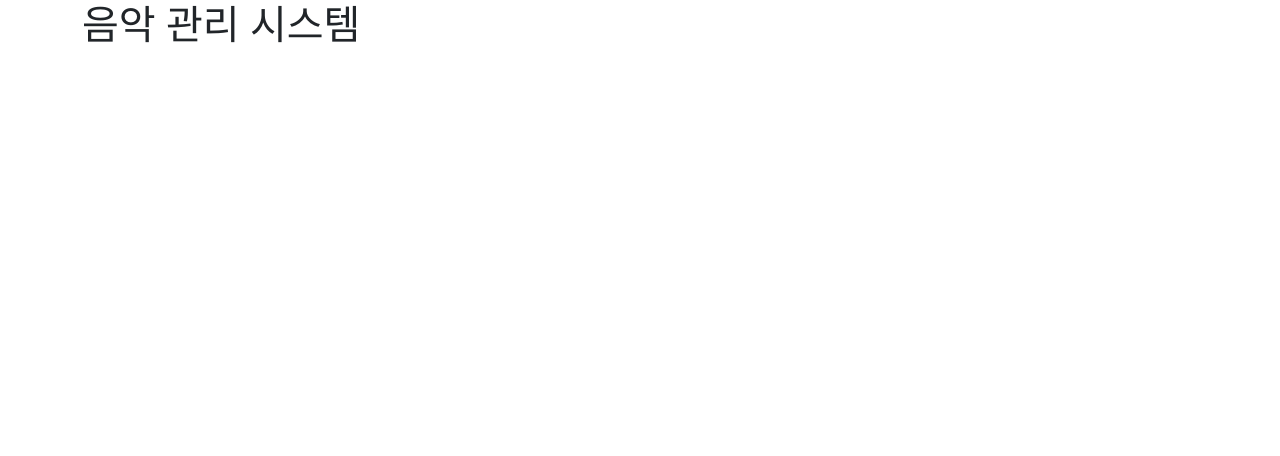
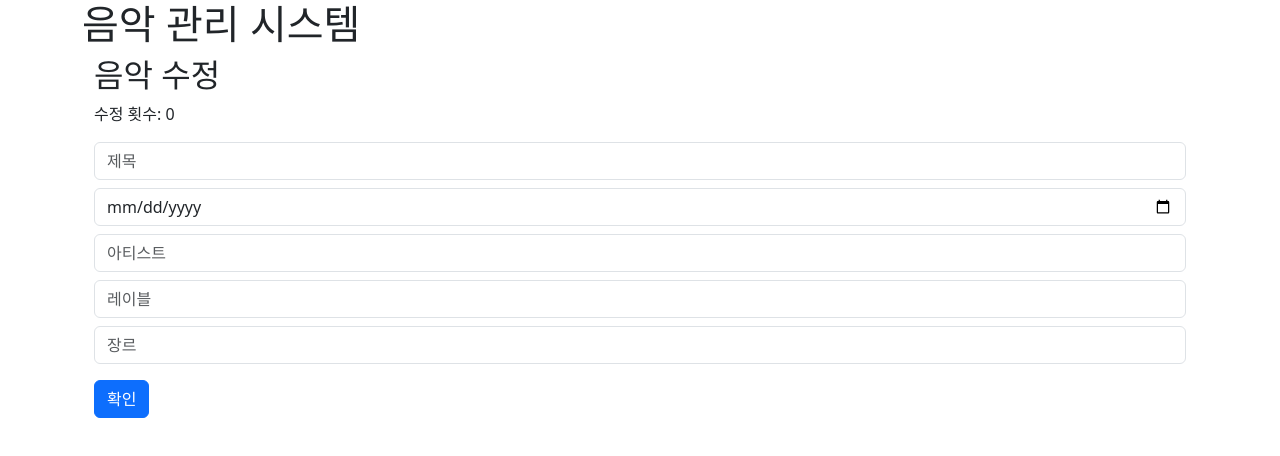
Before and after one commit to Seyoung0914/OSS_Project, a React (Create React App) app: page /update/1 in a window 1280 px wide. Before the commit this address had no page. Shown: the top 456 px of the page. Built offline with nearby package versions, Linux system fonts and the light colour scheme.

Commit message:
resolve router bug

```diff
--- a/src/App.js
+++ b/src/App.js
@@ -1,23 +1,24 @@
-import React from 'react';
+import React, { useState } from 'react';
 import { BrowserRouter as Router, Routes, Route } from 'react-router-dom';
-import 'bootstrap/dist/css/bootstrap.min.css';
 import ListPage from './components/pages/ListPage';
 import CreatePage from './components/pages/CreatePage';
-import EditPage from './components/pages/EditPage';
+import UpdatePage from './components/pages/UpdatePage';
 import DetailPage from './components/pages/DetailPage';
 
 const App = () => {
-  // 음악 데이터를 가져오는 함수
+  const [musicData, setMusicData] = useState([]);
+
   const getMusic = (callback) => {
     const xhr = new XMLHttpRequest();
     xhr.open('GET', 'https://672819af270bd0b975545de3.mockapi.io/music');
-    xhr.setRequestHeader('content-type', 'application/json');
+    xhr.setRequestHeader('Content-Type', 'application/json');
     xhr.send();
 
     xhr.onload = () => {
       if (xhr.status === 200) {
         const res = JSON.parse(xhr.response);
-        callback(res); // 데이터셋을 업데이트하는 콜백 호출
+        setMusicData(res);
+        if (callback) callback(res);
       } else {
         console.error(`Error: ${xhr.status} ${xhr.statusText}`);
       }
@@ -31,7 +32,7 @@ const App = () => {
         <Routes>
           <Route path="/" element={<ListPage getMusic={getMusic} />} />
           <Route path="/create" element={<CreatePage getMusic={getMusic} />} />
-          <Route path="/edit/:id" element={<EditPage getMusic={getMusic} />} />
+          <Route path="/update/:id" element={<UpdatePage getMusic={getMusic} musicData={musicData} />} />
           <Route path="/detail/:id" element={<DetailPage />} />
         </Routes>
       </div>
--- a/src/components/pages/CreatePage.js
+++ b/src/components/pages/CreatePage.js
@@ -1,8 +1,10 @@
 import React, { useState, useRef } from 'react';
 import { useNavigate } from 'react-router-dom';
 
-const CreatePage = ({ getMusic }) => {
+const CreatePage = () => {
   const navigate = useNavigate();
+
+  // useState를 활용한 상태 관리
   const [formData, setFormData] = useState({
     title: '',
     date: '',
@@ -11,31 +13,52 @@ const CreatePage = ({ getMusic }) => {
     genre: '',
   });
 
+  // useRef를 활용한 input 참조
   const titleRef = useRef();
   const artistRef = useRef();
+  const dateRef = useRef();
+  const labelRef = useRef();
+  const genreRef = useRef();
 
   const handleSubmit = () => {
+    // 유효성 검사
     if (!formData.title.trim()) {
       alert('제목을 입력해주세요.');
-      titleRef.current.focus();
+      titleRef.current.focus(); // 제목 input으로 포커스 이동
       return;
     }
     if (!formData.artist.trim()) {
       alert('아티스트를 입력해주세요.');
-      artistRef.current.focus();
+      artistRef.current.focus(); // 아티스트 input으로 포커스 이동
+      return;
+    }
+    if (!formData.date.trim()) {
+      alert('발매일을 선택해주세요.');
+      dateRef.current.focus(); // 발매일 input으로 포커스 이동
+      return;
+    }
+    if (!formData.label.trim()) {
+      alert('레이블을 입력해주세요.');
+      labelRef.current.focus(); // 레이블 input으로 포커스 이동
+      return;
+    }
+    if (!formData.genre.trim()) {
+      alert('장르를 입력해주세요.');
+      genreRef.current.focus(); // 장르 input으로 포커스 이동
       return;
     }
 
+    // POST 요청으로 데이터 추가
     const xhr = new XMLHttpRequest();
     xhr.open('POST', 'https://672819af270bd0b975545de3.mockapi.io/music');
-    xhr.setRequestHeader('content-type', 'application/json; charset=UTF-8');
+    xhr.setRequestHeader('Content-Type', 'application/json; charset=UTF-8');
     xhr.send(JSON.stringify(formData));
     xhr.onload = () => {
       if (xhr.status === 201) {
-        getMusic();
-        navigate('/');
+        console.log('음악 추가 성공:', formData);
+        navigate('/'); // 메인 페이지로 이동
       } else {
-        console.error(xhr.status, xhr.statusText);
+        console.error('음악 추가 실패:', xhr.status, xhr.statusText);
       }
     };
   };
@@ -53,6 +76,7 @@ const CreatePage = ({ getMusic }) => {
       />
       <input
         type="date"
+        ref={dateRef}
         className="form-control mt-2"
         value={formData.date}
         onChange={(e) => setFormData({ ...formData, date: e.target.value })}
@@ -68,6 +92,7 @@ const CreatePage = ({ getMusic }) => {
       <input
         type="text"
         placeholder="레이블"
+        ref={labelRef}
         className="form-control mt-2"
         value={formData.label}
         onChange={(e) => setFormData({ ...formData, label: e.target.value })}
@@ -75,6 +100,7 @@ const CreatePage = ({ getMusic }) => {
       <input
         type="text"
         placeholder="장르"
+        ref={genreRef}
         className="form-control mt-2"
         value={formData.genre}
         onChange={(e) => setFormData({ ...formData, genre: e.target.value })}
--- a/src/components/pages/ListPage.js
+++ b/src/components/pages/ListPage.js
@@ -44,7 +44,7 @@ const ListPage = ({ getMusic }) => {
               <p>아티스트: {music.artist}</p>
             </div>
             <div>
-              <Button variant="warning" className="me-2" onClick={() => navigate(`/edit/${music.id}`)}>
+              <Button variant="warning" className="me-2" onClick={() => navigate(`/update/${music.id}`)}>
                 수정
               </Button>
               <Button variant="danger" onClick={() => handleDelete(music.id)}>
--- a/src/components/pages/EditPage.js
+++ b/src/components/pages/UpdatePage.js
@@ -1,51 +1,73 @@
-import React, { useState, useEffect } from 'react';
+import React, { useState, useEffect, useRef } from 'react';
 import { useParams, useNavigate } from 'react-router-dom';
 
-const EditPage = ({ getMusic }) => {
+const UpdatePage = ({ musicData, getMusic }) => {
   const { id } = useParams();
   const navigate = useNavigate();
+
   const [formData, setFormData] = useState({});
   const [editCount, setEditCount] = useState(0);
 
+  // useRef로 input 참조
+  const titleRef = useRef();
+  const dateRef = useRef();
+  const artistRef = useRef();
+  const labelRef = useRef();
+  const genreRef = useRef();
+
   // 음악 데이터 로드
   useEffect(() => {
-    const fetchMusic = async () => {
-      const xhr = new XMLHttpRequest();
-      xhr.open('GET', `https://672819af270bd0b975545de3.mockapi.io/music/${id}`);
-      xhr.onload = () => {
-        if (xhr.status === 200) {
-          setFormData(JSON.parse(xhr.response));
-        } else {
-          console.error('데이터 로드 실패:', xhr.status, xhr.statusText);
-        }
-      };
-      xhr.send();
-    };
-    fetchMusic();
-  }, [id]);
+    const music = musicData.find((item) => item.id === id);
+    if (music) setFormData(music);
+  }, [id, musicData]);
 
-  // 필드 업데이트 및 서버 반영
   const handleUpdate = (field, value) => {
-    setFormData((prev) => ({ ...prev, [field]: value })); // 로컬 상태 업데이트
-    setEditCount((count) => count + 1); // 수정 횟수 증가
+    setFormData((prev) => ({ ...prev, [field]: value }));
+    setEditCount((count) => count + 1);
 
     // PUT 요청으로 서버에 데이터 반영
-    const updatedData = { ...formData, [field]: value };
     const xhr = new XMLHttpRequest();
     xhr.open('PUT', `https://672819af270bd0b975545de3.mockapi.io/music/${id}`);
     xhr.setRequestHeader('Content-Type', 'application/json; charset=UTF-8');
-    xhr.send(JSON.stringify(updatedData));
+    xhr.send(JSON.stringify({ ...formData, [field]: value }));
     xhr.onload = () => {
       if (xhr.status === 200) {
-        console.log('수정 완료:', updatedData);
+        console.log('수정 완료:', field, value);
       } else {
         console.error('수정 실패:', xhr.status, xhr.statusText);
       }
     };
   };
 
-  // 확인 버튼 클릭 시 데이터 갱신 후 메인 페이지로 이동
   const handleConfirm = () => {
+    // 유효성 검사
+    if (!formData.title.trim()) {
+      alert('제목을 입력해주세요.');
+      titleRef.current.focus();
+      return;
+    }
+    if (!formData.date.trim()) {
+      alert('발매일을 선택해주세요.');
+      dateRef.current.focus();
+      return;
+    }
+    if (!formData.artist.trim()) {
+      alert('아티스트를 입력해주세요.');
+      artistRef.current.focus();
+      return;
+    }
+    if (!formData.label.trim()) {
+      alert('레이블을 입력해주세요.');
+      labelRef.current.focus();
+      return;
+    }
+    if (!formData.genre.trim()) {
+      alert('장르를 입력해주세요.');
+      genreRef.current.focus();
+      return;
+    }
+
+    getMusic(); // 최신 데이터 가져오기
     navigate('/'); // 메인 페이지로 이동
   };
 
@@ -56,12 +78,14 @@ const EditPage = ({ getMusic }) => {
       <input
         type="text"
         placeholder="제목"
+        ref={titleRef}
         className="form-control mt-2"
         value={formData.title || ''}
         onChange={(e) => handleUpdate('title', e.target.value)}
       />
       <input
         type="date"
+        ref={dateRef}
         className="form-control mt-2"
         value={formData.date || ''}
         onChange={(e) => handleUpdate('date', e.target.value)}
@@ -69,6 +93,7 @@ const EditPage = ({ getMusic }) => {
       <input
         type="text"
         placeholder="아티스트"
+        ref={artistRef}
         className="form-control mt-2"
         value={formData.artist || ''}
         onChange={(e) => handleUpdate('artist', e.target.value)}
@@ -76,6 +101,7 @@ const EditPage = ({ getMusic }) => {
       <input
         type="text"
         placeholder="레이블"
+        ref={labelRef}
         className="form-control mt-2"
         value={formData.label || ''}
         onChange={(e) => handleUpdate('label', e.target.value)}
@@ -83,6 +109,7 @@ const EditPage = ({ getMusic }) => {
       <input
         type="text"
         placeholder="장르"
+        ref={genreRef}
         className="form-control mt-2"
         value={formData.genre || ''}
         onChange={(e) => handleUpdate('genre', e.target.value)}
@@ -96,4 +123,4 @@ const EditPage = ({ getMusic }) => {
   );
 };
 
-export default EditPage;
+export default UpdatePage;
```
